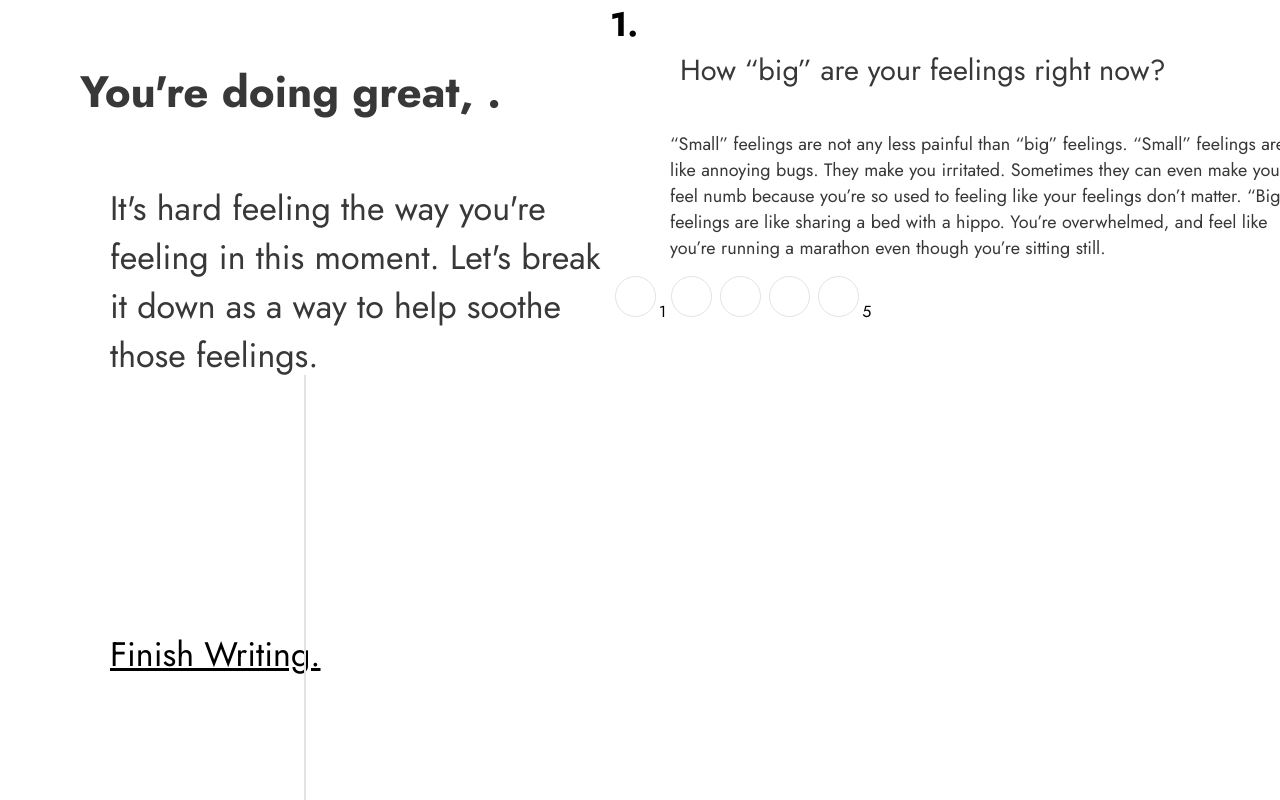
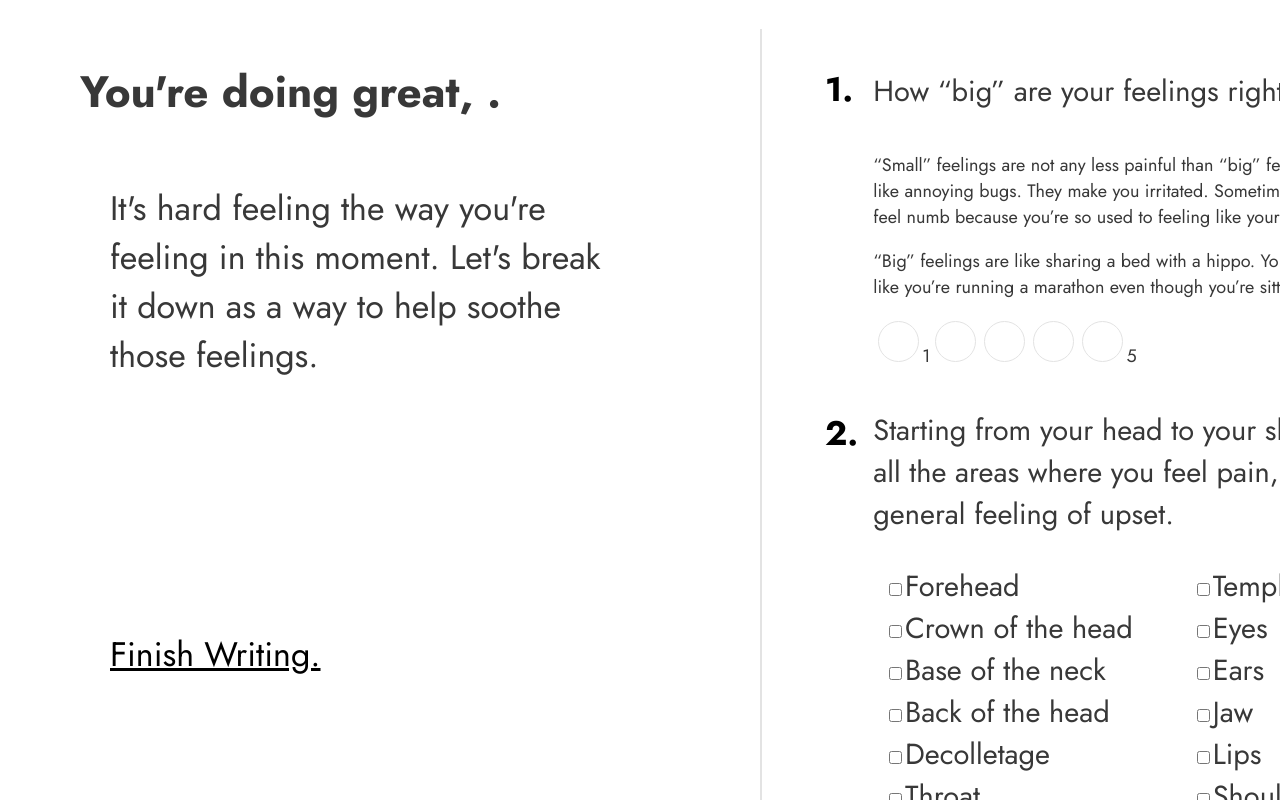
Before and after one commit to isverzh85/mindful-mood, a React (Create React App) app: page /diary in a window 1280 px wide. Built offline with nearby package versions, Linux system fonts and the light colour scheme.

Commit message:
updates to the diary

```diff
--- a/src/Pages/DiaryEntry/DiaryEntry.js
+++ b/src/Pages/DiaryEntry/DiaryEntry.js
@@ -8,7 +8,7 @@ export const DiaryEntry = () => {
     const [bigFeelings, setBigFeelings] = useState('');
     const [painAreas, setPainAreas] = useState([]);
     const [currentStep, setCurrentStep] = useState(1);
-
+    const [selectedValue, setSelectedValue] = useState('');
 
     useEffect(() => {
         const savedName = localStorage.getItem("name");
@@ -47,6 +47,7 @@ export const DiaryEntry = () => {
       }, [currentStep, bigFeelings]);
 
     const handleFinishWriting = () => {
+      localStorage.setItem("bigFeelings", selectedValue);
       setCurrentStep(3);
     }
 
@@ -55,34 +56,34 @@ return(
         <div className={styles.contentContainer}>
           <div className={styles.diaryContainer}>
             <div className={styles.headingContainer}>
+            <div className={styles.wrapper}>
               <div className={styles.great}>You're doing great, {name}.
               </div>
                 <div className={styles.hardFeeling}>It's hard feeling the way you're feeling in this moment. Let's break it down as a way to help soothe those feelings.
                 {currentStep < 3 ? (
-
                   <Link to="/landing-page" className={styles.finishWriting}>Finish Writing.</Link>
                   ) : null}
-
+                     <div className={styles.separateLine}></div>
                   </div>
-                  {/* <div className={styles.separateLine}></div> */}
                 </div>
-                <div className={styles.separateLine}></div>
-
-                {/* <div className={styles.radioButtonQuestions}> */}
-                {/* <div className={styles.questionsContainer}> */}
-
             </div>
           <div className={styles.radioButtonQuestions}>
               <div className={styles.questionsContainer}>
                  <div className={styles.oneContainer}>
-                         <div className={styles.one}>1.</div>
-                            <div className={styles.bigFeelings}>How “big” are your feelings right now?</div>
-                            <div className={styles.contentFeelings}>“Small” feelings are not any less painful than “big” feelings. “Small” feelings are like annoying bugs. They make you irritated. Sometimes they can even make you feel numb because you’re so used to feeling like your feelings don’t matter.
-                                                                    “Big” feelings are like sharing a bed with a hippo. You’re overwhelmed, and feel like you’re running a marathon even though you’re sitting still. </div>
+                         <div className={styles.one}>1.
+                            <div className={styles.bigFeelings}>How “big” are your feelings right now?
+                            <div className={styles.contentFeelings}>
+                            <p className={styles.smallFeelings}>
+                                 “Small” feelings are not any less painful than “big” feelings. “Small” feelings are like annoying bugs. They make you irritated. Sometimes they can even make you feel numb because you’re so used to feeling like your feelings don’t matter.
+                            </p>
+                            <p className={styles.bigFeelingsParagraph}>
+                                   “Big” feelings are like sharing a bed with a hippo. You’re overwhelmed, and feel like you’re running a marathon even though you’re sitting still.
+                            </p>
                       <label>
                          <input type="radio"
                                 name="bigFeelings"
                                 value="1"
+                                onChange={(e) => setSelectedValue(e.target.value)}
                          />
                                    1
                      </label>
@@ -111,13 +112,15 @@ return(
                   </div>
                 </div>
                </div>
-
-
-
+             </div>
+          </div>
                    <div className={styles.secondContainer}>
-                       <div className={styles.two}>2.</div>
+                   <div className={styles.checklistContainer}>
+                       <div className={styles.two}>2.
                        <div className={styles.pain}>Starting from your head to your shoulders, check all the areas where you feel pain, discomfort, or a general feeling of upset.</div>
+                       </div>
                        <div className={styles.checkboxes}>
+                          <div className={styles.row}>
                              <label>
                               <input type="checkbox"
                                      name="forehead"
@@ -125,6 +128,43 @@ return(
                             />
                                 Forehead
                            </label>
+                           <label>
+                               <input type="checkbox"
+                                      name="crownHead"
+                                      value="crownHead"
+                                />
+                                   Crown of the head
+                            </label>
+                            <label>
+                               <input type="checkbox"
+                                      name="neck"
+                                      value="neck"
+                                />
+                                   Base of the neck
+                            </label>
+                            <label>
+                               <input type="checkbox"
+                                      name="backHead"
+                                      value="backHead"
+                                />
+                                   Back of the head
+                            </label>
+                            <label>
+                               <input type="checkbox"
+                                      name="decolletage"
+                                      value="decolletage"
+                                />
+                                   Decolletage
+                            </label>
+                            <label>
+                               <input type="checkbox"
+                                      name="throat"
+                                      value="throat"
+                                />
+                                  Throat
+                            </label>
+                           </div>
+                             <div className={styles.rowTwo}>
                               <label>
                                <input type="checkbox"
                                       name="temples"
@@ -167,46 +207,16 @@ return(
                                 />
                                    Shoulders
                             </label>
-                            <label>
-                               <input type="checkbox"
-                                      name="crownHead"
-                                      value="crownHead"
-                                />
-                                   Crown of the head
-                            </label>
-                            <label>
-                               <input type="checkbox"
-                                      name="neck"
-                                      value="neck"
-                                />
-                                   Base of the neck
-                            </label>
-                            <label>
-                               <input type="checkbox"
-                                      name="backHead"
-                                      value="backHead"
-                                />
-                                   Back of the head
-                            </label>
-                            <label>
-                               <input type="checkbox"
-                                      name="decolletage"
-                                      value="ldecolletage"
-                                />
-                                   Decolletage
-                            </label>
-                            <label>
-                               <input type="checkbox"
-                                      name="throat"
-                                      value="throat"
-                                />
-                                  Throat
-                            </label>
+                         </div>
+                     </div>
+                </div>
           </div>
                    <div className={styles.thirdContainer}>
+                      <div className={styles.checkListContainer}>
                       <div className={styles.third}>3.</div>
                          <div className={styles.torso}>Next, move down to your torso. Note, which areas are feeling uncomfortable, tight, painful, or even foreign.</div>
                           <div className={styles.checkboxes}>
+                          <div className={styles.row}>
                           <label>
                                <input type="checkbox"
                                       name="palms"
@@ -242,6 +252,8 @@ return(
                                 />
                                   Forearm
                             </label>
+                        </div>
+                          <div className={styles.rowTwo}>
                             <label>
                                <input type="checkbox"
                                       name="fingers"
@@ -279,6 +291,10 @@ return(
                             </label>
                          </div>
                        </div>
+                     </div>
+                  </div>
+
+
                       <div className={styles.fourthContainer}>
                         <div className={styles.fourth}>4.</div>
                           <div className={styles.body}>Now that you're aware of your upper body, see if you can note points of discomfort. Take your time. You're doing great, and you only need to check for any discomfort that you already have. Sometimes reading about symptoms can cause them to manifest, so feel free to skip this question if you need to.</div>
@@ -433,7 +449,7 @@ return(
                             </div>
                         </div>
                       </div>
-
+                </div>
              </div>
         </div>
       )
--- a/src/Pages/DiaryEntry/styles.module.scss
+++ b/src/Pages/DiaryEntry/styles.module.scss
@@ -1,5 +1,21 @@
-.diaryPage{
-    // display: flex;
+.diaryContainer{
+    display: flex;;
+}
+
+.headingContainer{
+    margin-left: 80px;
+    margin-top: 60px;
+    margin-right:150px;
+}
+
+.radioButtonQuestions{
+    margin:65px;
+}
+
+.separateLine{
+    width: 1300px;
+    border: 1px solid #E3E3E3;
+    transform: rotate(90deg);
 }
 
 .great{
@@ -34,13 +50,6 @@
       color: var(--underline-color);
 }
 
-.separateLine{
-      width: 1300px;
-      border: 1px solid #E3E3E3;
-      transform: rotate(90deg);
-      display:table-cell;
-}
-
 .one{
     display: contents;
     font-family: 'Jost';
@@ -51,40 +60,41 @@
     color: var(--underline-color);
 }
 
-.headingContainer{
-    margin-left: 80px;
-    margin-top: 60px;
-    // display: flex;
-    // align-items: center;
-
-    flex: 1;
+.oneContainer{
+    display:flex;
+    align-items:baseline;
+    margin-bottom:40px;
 }
 
-.oneContainer{
-    // display:flex;
-}
+.bigFeelings{
+    width: 495px;
+    margin-left: 20px;
+    font-family: 'Jost';
+    font-style: normal;
+    font-weight: 400;
+    font-size: 29px;
+    line-height: 42px;
+    color: #383838;
+ }
 
-.diaryContainer{
-// flex:1;
-}
-
-.questionsContainer{
-    // display: flex;
-    // flex: 1;
-}
-
-.contentContainer {
-    display: flex;
-    // flex-direction: row;
+  .contentFeelings{
+    width: 620px;
+    margin-top: 40px;
+    font-family: 'Jost';
+    font-style: normal;
+    font-weight: 400;
+    font-size: 18px;
+    line-height: 26px;
+    color: #383838;
   }
 
-  .radioButtonQuestions{
-      flex:1;
+  .secondContainer{
+      display: flex;
   }
 
-  .bigFeelings{
-    width: 490px;
-    margin-left: 70px;
+  .pain{
+     width: 621px;
+     margin-left: 15px;
     font-family: 'Jost';
     font-style: normal;
     font-weight: 400;
@@ -93,15 +103,62 @@
     color: #383838;
   }
 
-  .contentFeelings{
-    width: 620px;
-    height: 142px;
-    margin-left: 60px;
-    margin-top: 40px;
+.two{
+    display:flex;
+   font-family: 'Jost';
+   font-style: normal;
+   font-weight: 700;
+   font-size: 34px;
+   line-height: 49px;
+   color: var(--underline-color);
+ }
+
+ .checkboxes{
+     display:flex;
+     margin-left:60px;
+     margin-top:30px;
+ }
+
+ .row{
+     display:grid;
+     font-family: 'Jost';
+     font-style: normal;
+     font-weight: 400;
+     font-size: 29px;
+     line-height: 42px;
+     color: #383838;
+     margin-right:60px;
+ }
+
+ .rowTwo{
+    display:grid;
     font-family: 'Jost';
     font-style: normal;
     font-weight: 400;
-    font-size: 18px;
-    line-height: 26px;
+    font-size: 29px;
+    line-height: 42px;
+   color: #383838;
+ }
+
+ .third{
+    font-family: 'Jost';
+    font-style: normal;
+    font-weight: 700;
+    font-size: 34px;
+    line-height: 49px;
+    color: var(--underline-color);
+ }
+
+ .torso{
+    width: 700px;
+    font-family: 'Jost';
+    font-style: normal;
+    font-weight: 400;
+    font-size: 29px;
+    line-height: 42px;
     color: #383838;
-  }
+ }
+
+ .thirdContainer{
+     display: flex;
+ }
```
Lines whose indentation alone changed are shown as unchanged.
